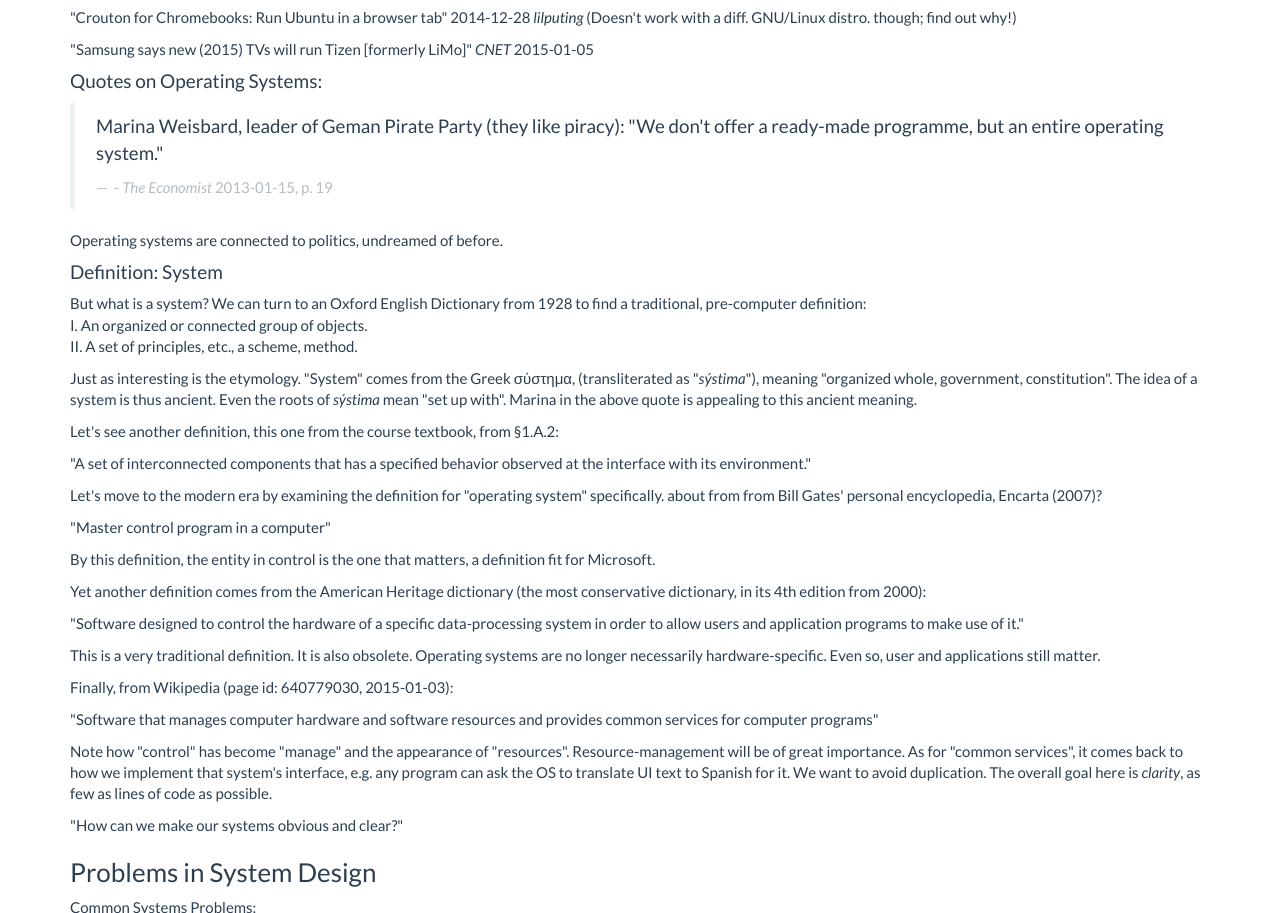
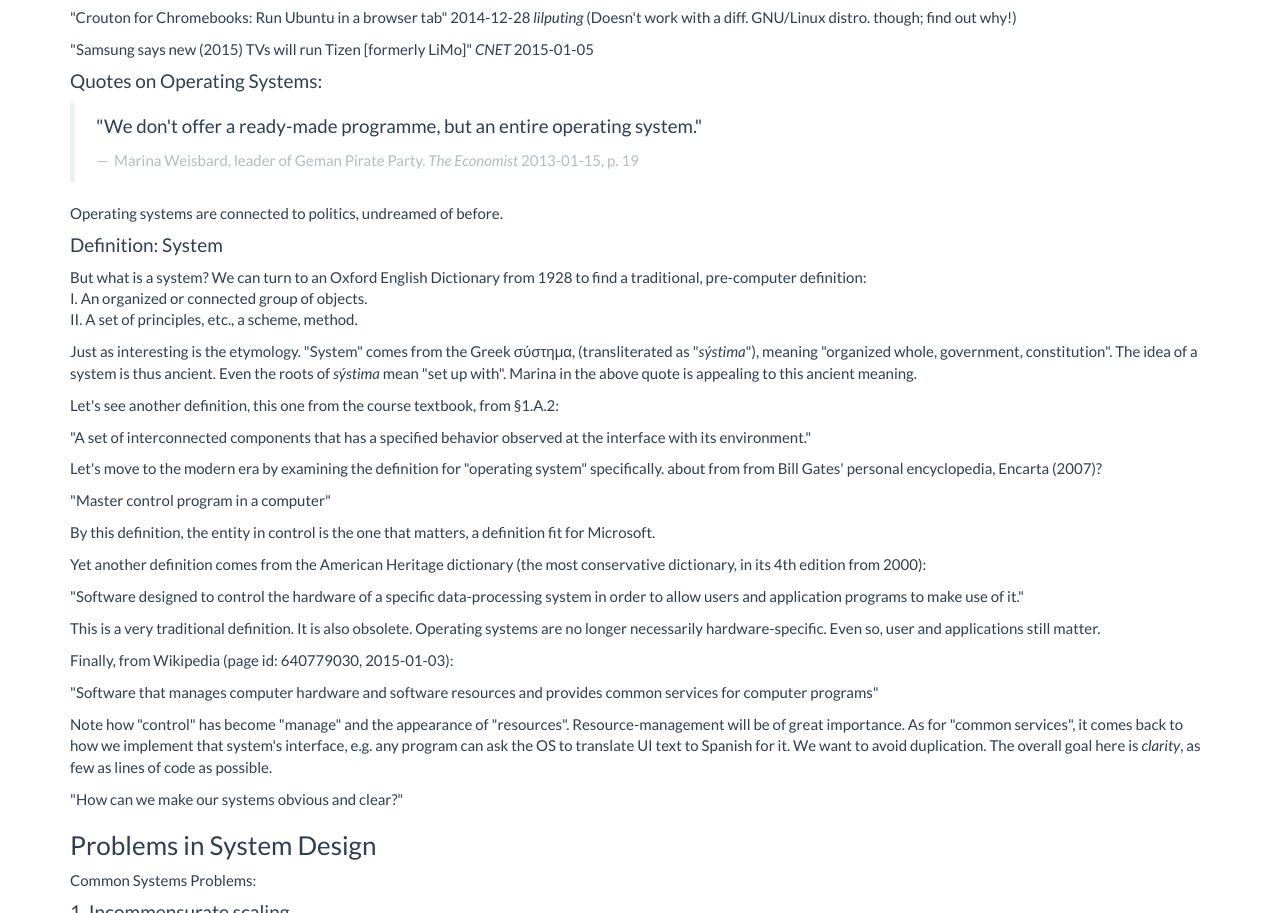
Before and after one commit to kellyhosokawa/CS111-ScribeNotes, a plain HTML site: page Notes - CS 111 - Winter 2015.html in a window 1280 px wide. Shown: the part 2031-2944 px from the top of the page. Drawn offline with Linux system fonts and the light colour scheme.

Commit message:
fix the quote from Marina

```diff
--- a/Notes - CS 111 - Winter 2015.html
+++ b/Notes - CS 111 - Winter 2015.html
@@ -196,9 +196,9 @@ by Saltzer & Kaashoek</p>
 
 <h4>Quotes on Operating Systems: </h4>
 
-<blockquote><p>Marina Weisbard, leader of Geman Pirate Party (they like piracy):
+<blockquote><p>
 "We don't offer a ready-made programme, but an entire operating system."</p><footer>
- - <cite>The Economist</cite> 2013-01-15, p. 19 </footer></blockquote>
+Marina Weisbard, leader of Geman Pirate Party. <cite>The Economist</cite> 2013-01-15, p. 19 </footer></blockquote>
 
 <p>Operating systems are connected to politics, undreamed of before. </p>
 
```
